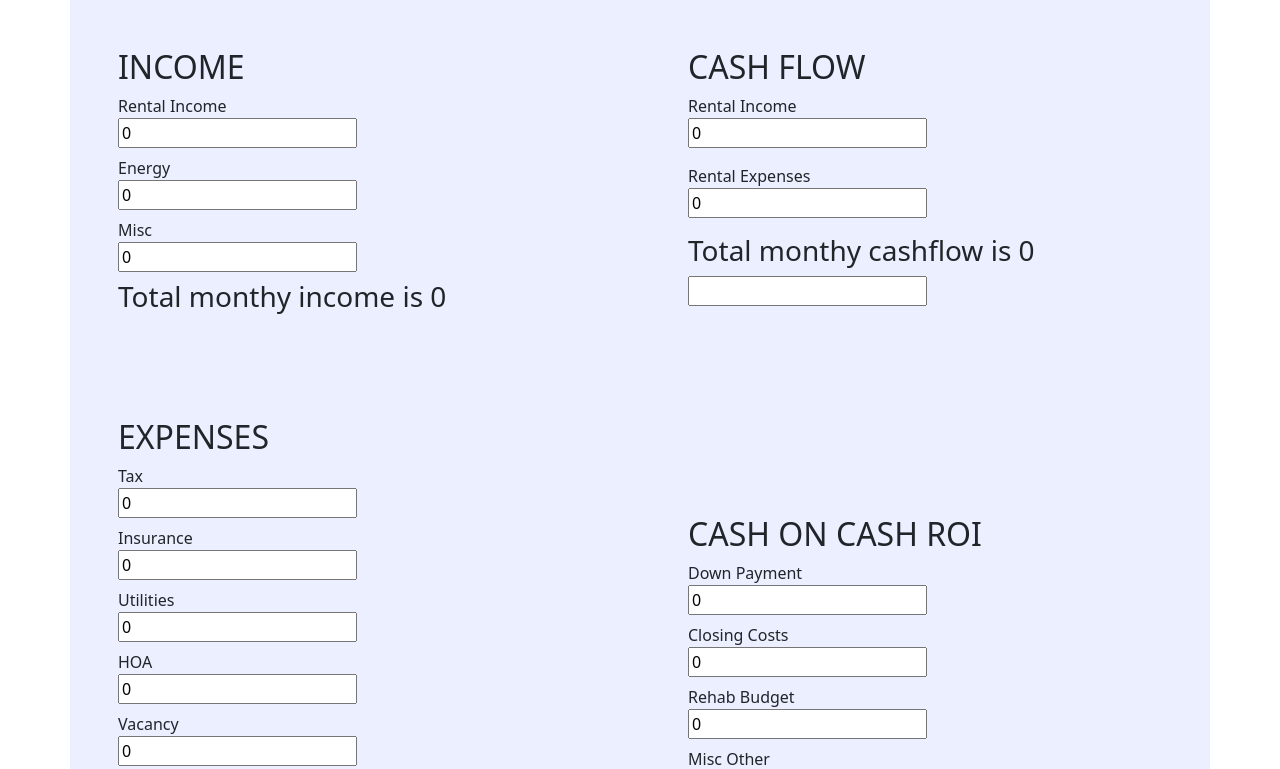
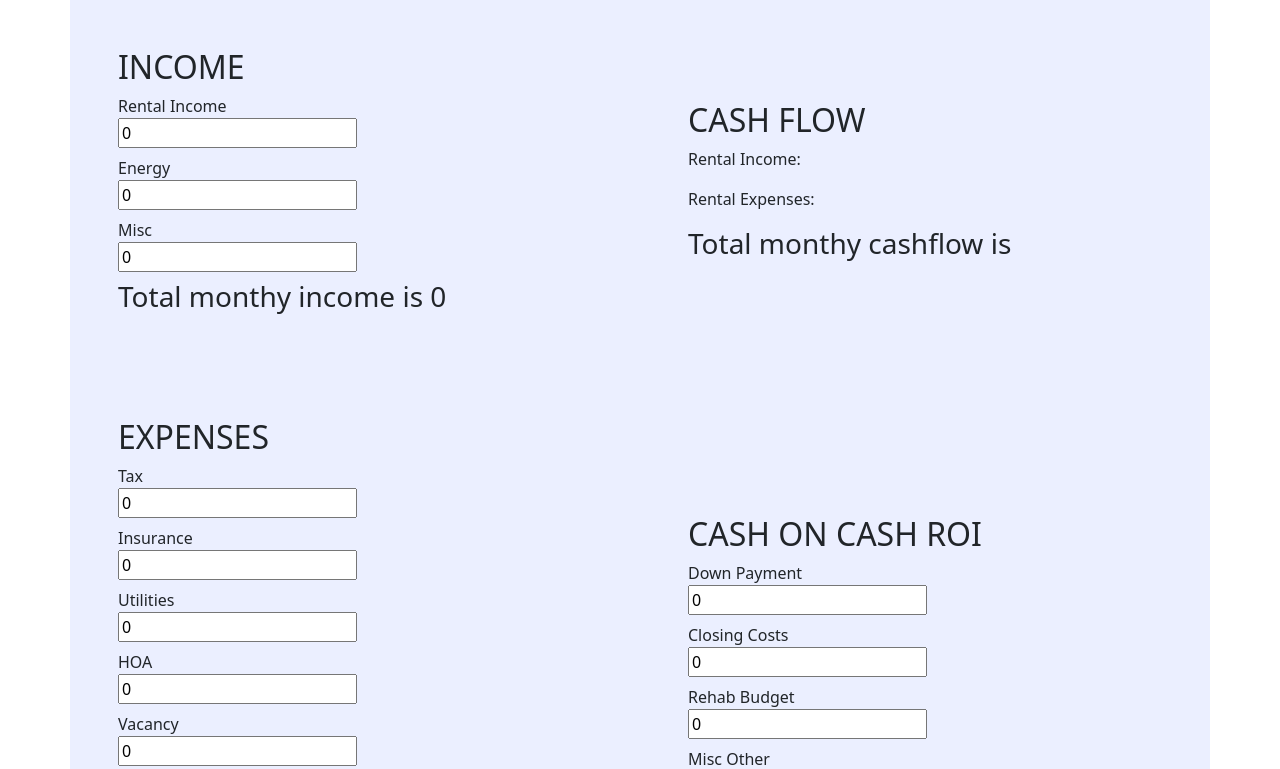
Before and after one commit to maderi21/ROI, a React (Create React App) app in the folder rentals/: page / in a window 1280 px wide. Shown: the top 769 px of the page. Built offline with nearby package versions, Linux system fonts and the light colour scheme.

Commit message:
cashFlow logic done

```diff
--- a/rentals/src/components/CashFlow.jsx
+++ b/rentals/src/components/CashFlow.jsx
@@ -1,44 +1,14 @@
-import React, { useState } from "react";
+import React from "react";
 
-const CashFlow = () => {
-  const [rentIncome, setRentIncome] = useState(0);
-  const [rentExpenses, setRentExpenses] = useState(0);
-
-  const handleRentIncome = (e) => {
-    setRentIncome(parseInt(e.target.value));
-  };
-
-  const handleExpenses = (e) => {
-    setRentExpenses(parseInt(e.target.value));
-  };
-
-  const cashFlow = rentIncome - rentExpenses;
-
+const CashFlow = ({ cashFlow, sumIncome, sumExpenses }) => {
   return (
     <div>
       <h2>CASH FLOW</h2>
-      <div>
-        <label htmlFor="monthlyRent">Rental Income</label>
-        <input
-          type="number"
-          value={rentIncome}
-          className="d-flex flex-row mb-3"
-          onChange={handleRentIncome}
-        />
-      </div>
-      <div>
-        <label htmlFor="monthlyRent">Rental Expenses</label>
-        <input
-          type="number"
-          value={rentExpenses}
-          className="d-flex flex-row mb-3"
-          onChange={handleExpenses}
-        />
-      </div>
+      <p>Rental Income: {sumIncome}</p>
+      <p>Rental Expenses: {sumExpenses}</p>
       <div>
         <h3>Total monthy cashflow is {cashFlow}</h3>
       </div>
-      <input type="number" id="monthlyRent" className="d-flex flex-row mb-3" />
     </div>
   );
 };
```
